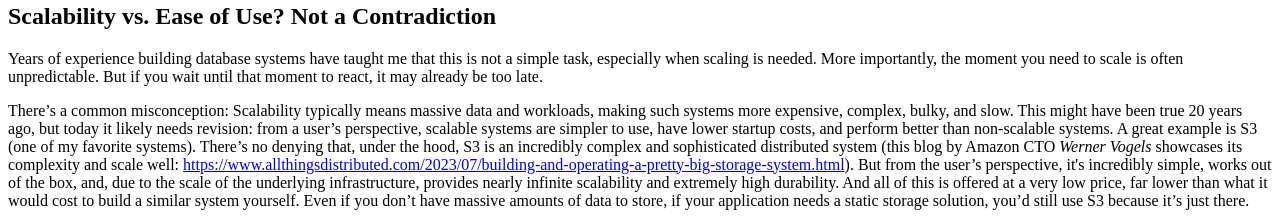
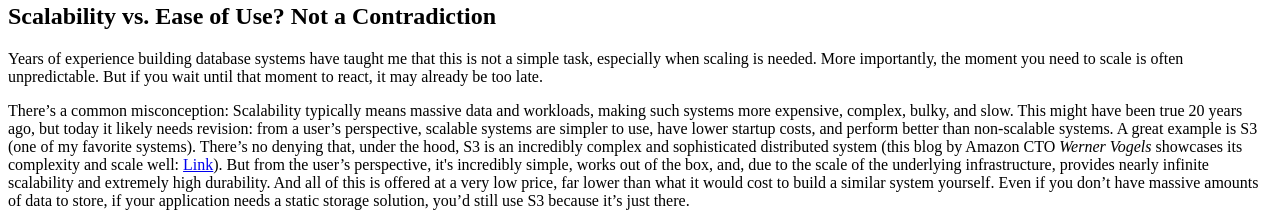
Before and after one commit to c4pt0r/cn.0xffff.me, a website: page pages/015-why-serverless-db-part-1.html in a window 1280 px wide. Shown: the part 802-1025 px from the top of the page. Drawn offline with Linux system fonts and the light colour scheme.

Commit message:
update link

```diff
--- a/pages/015-why-serverless-db-part-1.html
+++ b/pages/015-why-serverless-db-part-1.html
@@ -21,7 +21,7 @@
 <p>Therefore, you can see that an open-source and upstream-first strategy does not hinder commercialization. On the contrary, for large enterprises or cloud customers, it is one of the key reasons they choose you.</p>
 <h2 id="scalability-vs-ease-of-use-not-a-contradiction">Scalability vs. Ease of Use? Not a Contradiction</h2>
 <p>Years of experience building database systems have taught me that this is not a simple task, especially when scaling is needed. More importantly, the moment you need to scale is often unpredictable. But if you wait until that moment to react, it may already be too late.</p>
-<p>There’s a common misconception: Scalability typically means massive data and workloads, making such systems more expensive, complex, bulky, and slow. This might have been true 20 years ago, but today it likely needs revision: from a user’s perspective, scalable systems are simpler to use, have lower startup costs, and perform better than non-scalable systems. A great example is S3 (one of my favorite systems). There’s no denying that, under the hood, S3 is an incredibly complex and sophisticated distributed system (this blog by Amazon CTO <em>Werner Vogels</em> showcases its complexity and scale well: <a href="https://www.allthingsdistributed.com/2023/07/building-and-operating-a-pretty-big-storage-system.html">https://www.allthingsdistributed.com/2023/07/building-and-operating-a-pretty-big-storage-system.html</a>). But from the user’s perspective, it&#39;s incredibly simple, works out of the box, and, due to the scale of the underlying infrastructure, provides nearly infinite scalability and extremely high durability. And all of this is offered at a very low price, far lower than what it would cost to build a similar system yourself. Even if you don’t have massive amounts of data to store, if your application needs a static storage solution, you’d still use S3 because it’s just there.</p>
+<p>There’s a common misconception: Scalability typically means massive data and workloads, making such systems more expensive, complex, bulky, and slow. This might have been true 20 years ago, but today it likely needs revision: from a user’s perspective, scalable systems are simpler to use, have lower startup costs, and perform better than non-scalable systems. A great example is S3 (one of my favorite systems). There’s no denying that, under the hood, S3 is an incredibly complex and sophisticated distributed system (this blog by Amazon CTO <em>Werner Vogels</em> showcases its complexity and scale well: <a href="https://www.allthingsdistributed.com/2023/07/building-and-operating-a-pretty-big-storage-system.html">Link</a>). But from the user’s perspective, it&#39;s incredibly simple, works out of the box, and, due to the scale of the underlying infrastructure, provides nearly infinite scalability and extremely high durability. And all of this is offered at a very low price, far lower than what it would cost to build a similar system yourself. Even if you don’t have massive amounts of data to store, if your application needs a static storage solution, you’d still use S3 because it’s just there.</p>
 <p>Thinking along these lines, you’ll realize that if you want to offer better user experience and lower costs, choosing a distributed architecture is almost a necessity. Let me give an example from TiDB: Traditionally, distributed databases are thought to have more components and require more hardware resources, and in private environments, using distributed databases with small datasets may indeed be uneconomical. But in the cloud, for small users, the startup cost is no longer an issue (as infrastructure costs are amortized across many tenants). Meanwhile, from the user’s perspective, the scalability benefits of distributed systems still hold. Take note: many so-called cloud-native databases today simply place a single-node database instance on cloud storage and claim to have scalability—this is not correct. Single-node databases themselves cannot scale, even if the storage can expand. The compute instance becomes the bottleneck, and the cost-sharing benefits of scale are not obvious, as you still have to allocate compute nodes to each customer, rather than truly sharing. TiDB Serverless’s startup cost is certainly lower than AWS RDS for the same reason: a distributed database core design + cloud-native storage allows for:</p>
 <ol>
 <li>Extremely low startup costs,</li>
```
